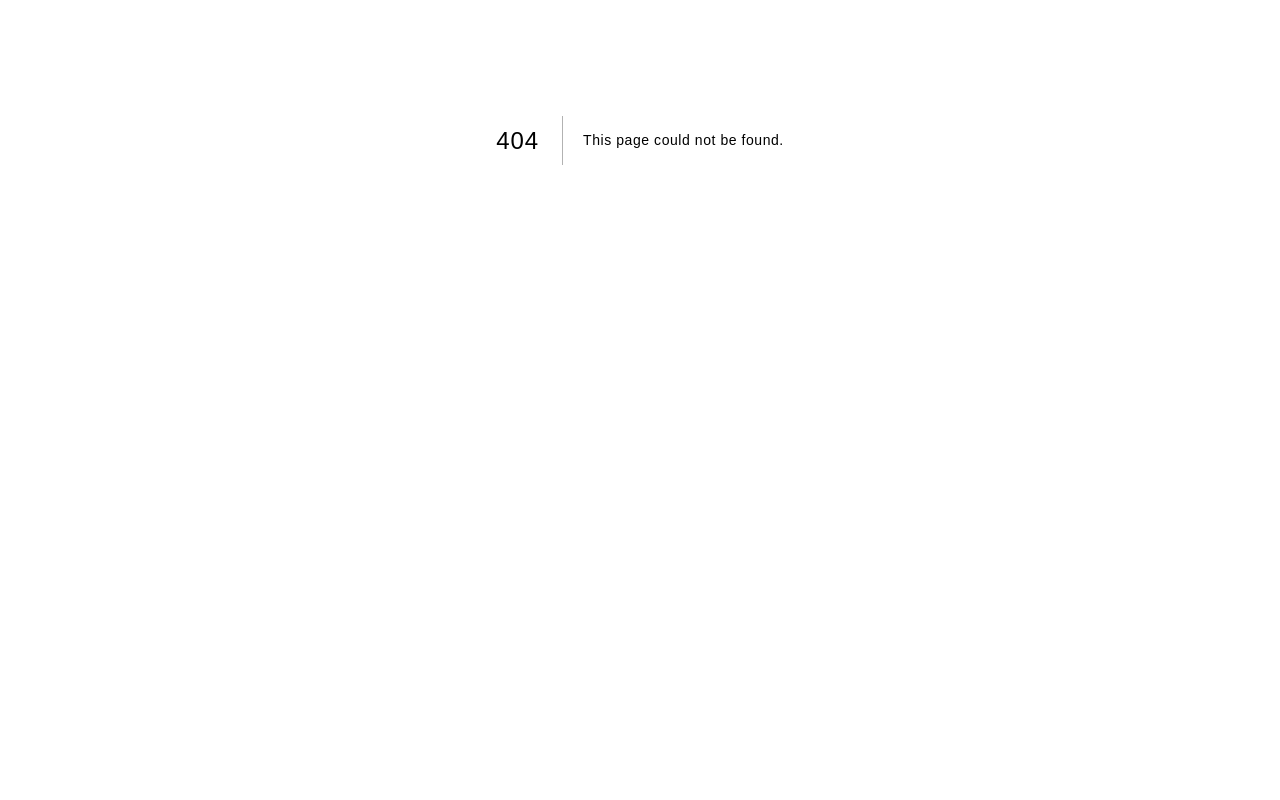
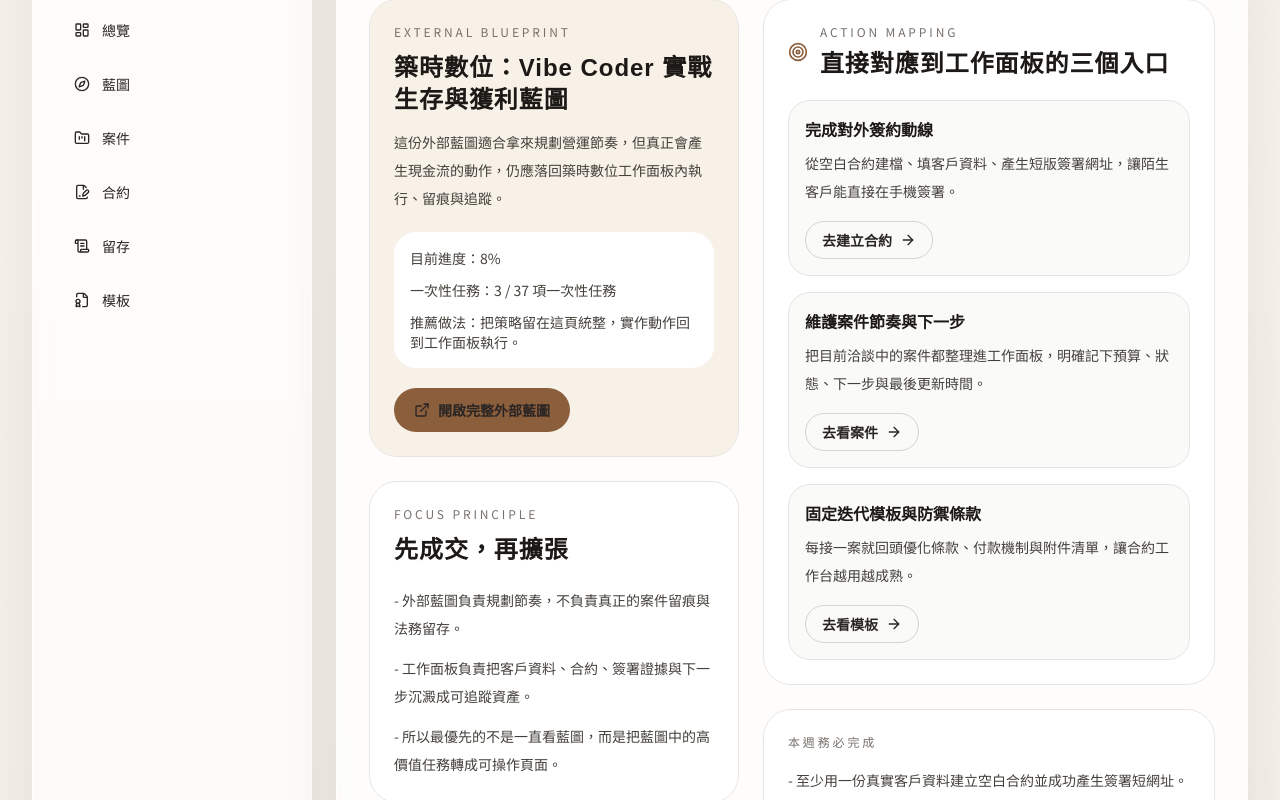
Before and after one commit to differ505-prog/ai-web-studio-landing, a Next.js app: page /studio/blueprint in a window 1280 px wide. Before the commit this address had no page. Shown: the part 260-1060 px from the top of the page. Before the commit the page ends 800 px from the top, so only its background shows below. Built offline with nearby package versions, Linux system fonts and the light colour scheme; no server answers; sample sign-in values are in the browser's storage.

Commit message:
Add studio blueprint hub

```diff
--- /dev/null
+++ b/app/studio/blueprint/page.tsx
@@ -0,0 +1,95 @@
+import Link from "next/link";
+import { ArrowRight, ExternalLink, Target } from "lucide-react";
+import { StudioShell } from "@/components/studio/studio-shell";
+import {
+  blueprintExecutionLanes,
+  blueprintPriorityActions,
+  blueprintSnapshot,
+  blueprintUrl,
+} from "@/lib/studio/blueprint";
+
+export default function StudioBlueprintPage() {
+  return (
+    <StudioShell
+      eyebrow="Blueprint"
+      title="策略藍圖"
+      description="把外部的行動藍圖轉成築時數位工作面板內可直接執行的節點。先在這裡抓重點，再視需要打開完整藍圖。"
+    >
+      <div className="grid gap-6 xl:grid-cols-[0.9fr_1.1fr]">
+        <section className="space-y-6">
+          <article className="rounded-[28px] border border-stone-200 bg-[#f7f1e7] p-6">
+            <p className="text-xs uppercase tracking-[0.24em] text-stone-500">External Blueprint</p>
+            <h3 className="mt-3 text-2xl font-semibold tracking-[0.05em] text-stone-900">
+              {blueprintSnapshot.brand}：{blueprintSnapshot.title}
+            </h3>
+            <p className="mt-3 text-sm leading-7 text-stone-700">{blueprintSnapshot.summary}</p>
+            <div className="mt-5 grid gap-3 rounded-[22px] bg-white p-4 text-sm text-stone-700">
+              <p>目前進度：{blueprintSnapshot.completion}</p>
+              <p>一次性任務：{blueprintSnapshot.completed}</p>
+              <p>推薦做法：把策略留在這頁統整，實作動作回到工作面板執行。</p>
+            </div>
+            <a
+              href={blueprintUrl}
+              target="_blank"
+              rel="noreferrer"
+              className="mt-5 inline-flex items-center gap-2 rounded-full bg-[#8B5E3C] px-5 py-3 text-sm font-semibold text-white transition hover:bg-stone-900"
+            >
+              <ExternalLink className="h-4 w-4" />
+              開啟完整外部藍圖
+            </a>
+          </article>
+
+          <article className="rounded-[28px] border border-stone-200 bg-white p-6">
+            <p className="text-xs uppercase tracking-[0.24em] text-stone-500">Focus Principle</p>
+            <h3 className="mt-3 text-2xl font-semibold tracking-[0.05em] text-stone-900">先成交，再擴張</h3>
+            <div className="mt-5 space-y-3 text-sm leading-7 text-stone-700">
+              <p>- 外部藍圖負責規劃節奏，不負責真正的案件留痕與法務留存。</p>
+              <p>- 工作面板負責把客戶資料、合約、簽署證據與下一步沉澱成可追蹤資產。</p>
+              <p>- 所以最優先的不是一直看藍圖，而是把藍圖中的高價值任務轉成可操作頁面。</p>
+            </div>
+          </article>
+        </section>
+
+        <section className="space-y-6">
+          <article className="rounded-[28px] border border-stone-200 bg-white p-6">
+            <div className="flex items-center gap-3">
+              <Target className="h-5 w-5 text-[#8B5E3C]" />
+              <div>
+                <p className="text-xs uppercase tracking-[0.24em] text-stone-500">Action Mapping</p>
+                <h3 className="mt-2 text-2xl font-semibold tracking-[0.05em] text-stone-900">直接對應到工作面板的三個入口</h3>
+              </div>
+            </div>
+            <div className="mt-5 space-y-4">
+              {blueprintPriorityActions.map((action) => (
+                <article key={action.title} className="rounded-[22px] border border-stone-200 bg-stone-50 p-4">
+                  <p className="text-base font-semibold text-stone-900">{action.title}</p>
+                  <p className="mt-2 text-sm leading-7 text-stone-700">{action.detail}</p>
+                  <Link
+                    href={action.href}
+                    className="mt-4 inline-flex items-center gap-2 rounded-full border border-stone-300 px-4 py-2 text-sm font-semibold text-stone-700 transition hover:border-stone-500"
+                  >
+                    {action.cta}
+                    <ArrowRight className="h-4 w-4" />
+                  </Link>
+                </article>
+              ))}
+            </div>
+          </article>
+
+          <div className="grid gap-4">
+            {blueprintExecutionLanes.map((lane) => (
+              <article key={lane.title} className="rounded-[28px] border border-stone-200 bg-white p-6">
+                <p className="text-xs uppercase tracking-[0.24em] text-stone-500">{lane.title}</p>
+                <div className="mt-4 space-y-3 text-sm leading-7 text-stone-700">
+                  {lane.items.map((item) => (
+                    <p key={item}>- {item}</p>
+                  ))}
+                </div>
+              </article>
+            ))}
+          </div>
+        </section>
+      </div>
+    </StudioShell>
+  );
+}
--- a/app/studio/page.tsx
+++ b/app/studio/page.tsx
@@ -1,7 +1,8 @@
 import Link from "next/link";
-import { ArrowRight, FileSignature, FolderOpenDot, ReceiptText, WalletCards } from "lucide-react";
+import { ArrowRight, Compass, FileSignature, FolderOpenDot, ReceiptText, WalletCards } from "lucide-react";
 import { StudioShell } from "@/components/studio/studio-shell";
 import { StatusPill } from "@/components/studio/status-pill";
+import { blueprintSnapshot } from "@/lib/studio/blueprint";
 import { formatCurrency } from "@/lib/studio/format";
 import { studioContracts, studioProjects } from "@/lib/studio/mock-data";
 
@@ -62,6 +63,28 @@ export default function StudioPage() {
           </div>
         </section>
       </div>
+
+      <section className="mt-6 rounded-[28px] border border-stone-200 bg-[#f7f1e7] p-6">
+        <div className="flex flex-col gap-4 lg:flex-row lg:items-end lg:justify-between">
+          <div>
+            <p className="text-xs uppercase tracking-[0.24em] text-stone-500">Strategy Blueprint</p>
+            <h3 className="mt-3 text-2xl font-semibold tracking-[0.05em] text-stone-900">
+              外部藍圖先抓方向，面板內再落地執行
+            </h3>
+            <p className="mt-3 max-w-3xl text-sm leading-7 text-stone-700">
+              目前外部藍圖顯示 {blueprintSnapshot.brand} 進度為 {blueprintSnapshot.completion}。我已把最重要的動作整理成
+              工作面板版本，避免你每次都要跳出去重新解讀長篇任務清單。
+            </p>
+          </div>
+          <Link
+            href="/studio/blueprint"
+            className="inline-flex items-center gap-2 rounded-full bg-[#8B5E3C] px-5 py-3 text-sm font-semibold text-white transition hover:bg-stone-900"
+          >
+            <Compass className="h-4 w-4" />
+            打開策略藍圖
+          </Link>
+        </div>
+      </section>
 
       <div className="mt-6 grid gap-6 xl:grid-cols-[1.2fr_0.8fr]">
         <section className="rounded-[28px] border border-stone-200 bg-white p-6">
--- a/components/studio/studio-shell.tsx
+++ b/components/studio/studio-shell.tsx
@@ -1,6 +1,7 @@
 import { auth, signOut } from "@/auth";
 import Link from "next/link";
 import {
+  Compass,
   FileBadge2,
   FilePenLine,
   FolderKanban,
@@ -11,6 +12,7 @@ import {
 
 const navItems = [
   { href: "/studio", label: "總覽", icon: LayoutDashboard },
+  { href: "/studio/blueprint", label: "藍圖", icon: Compass },
   { href: "/studio/projects", label: "案件", icon: FolderKanban },
   { href: "/studio/contracts", label: "合約", icon: FilePenLine },
   { href: "/studio/records", label: "留存", icon: ScrollText },
--- /dev/null
+++ b/lib/studio/blueprint.ts
@@ -0,0 +1,58 @@
+export const blueprintUrl = "https://cross-industry-career-planner.vercel.app/";
+
+export const blueprintSnapshot = {
+  title: "Vibe Coder 實戰生存與獲利藍圖",
+  brand: "築時數位",
+  completion: "8%",
+  completed: "3 / 37 項一次性任務",
+  summary:
+    "這份外部藍圖適合拿來規劃營運節奏，但真正會產生現金流的動作，仍應落回築時數位工作面板內執行、留痕與追蹤。",
+};
+
+export const blueprintPriorityActions = [
+  {
+    title: "完成對外簽約動線",
+    detail: "從空白合約建檔、填客戶資料、產生短版簽署網址，讓陌生客戶能直接在手機簽署。",
+    href: "/studio/contracts/new",
+    cta: "去建立合約",
+  },
+  {
+    title: "維護案件節奏與下一步",
+    detail: "把目前洽談中的案件都整理進工作面板，明確記下預算、狀態、下一步與最後更新時間。",
+    href: "/studio/projects",
+    cta: "去看案件",
+  },
+  {
+    title: "固定迭代模板與防禦條款",
+    detail: "每接一案就回頭優化條款、付款機制與附件清單，讓合約工作台越用越成熟。",
+    href: "/studio/templates",
+    cta: "去看模板",
+  },
+];
+
+export const blueprintExecutionLanes = [
+  {
+    title: "本週務必完成",
+    items: [
+      "至少用一份真實客戶資料建立空白合約並成功產生簽署短網址。",
+      "確認客戶打開連結後能看到完整合約全文，並完成一次測試簽署。",
+      "把目前最有機會成交的案件，補齊下一步與預算欄位。",
+    ],
+  },
+  {
+    title: "與工作面板直接相關",
+    items: [
+      "合約工作台是目前最接近現金流的模組，優先度高於外部策略閱讀。",
+      "留存頁代表你的法務證據庫，每完成一次簽署就回來確認紀錄是否完整。",
+      "模板頁代表你的標準化資產，越早固定，越能降低每案重新思考的成本。",
+    ],
+  },
+  {
+    title: "適合回外部藍圖檢查的時機",
+    items: [
+      "你要重新安排本月營運節奏時。",
+      "你準備新增獲客策略、FAQ 或品牌內容任務時。",
+      "你想盤點築時數位整體進度，而不是處理單一案件時。",
+    ],
+  },
+];
```
